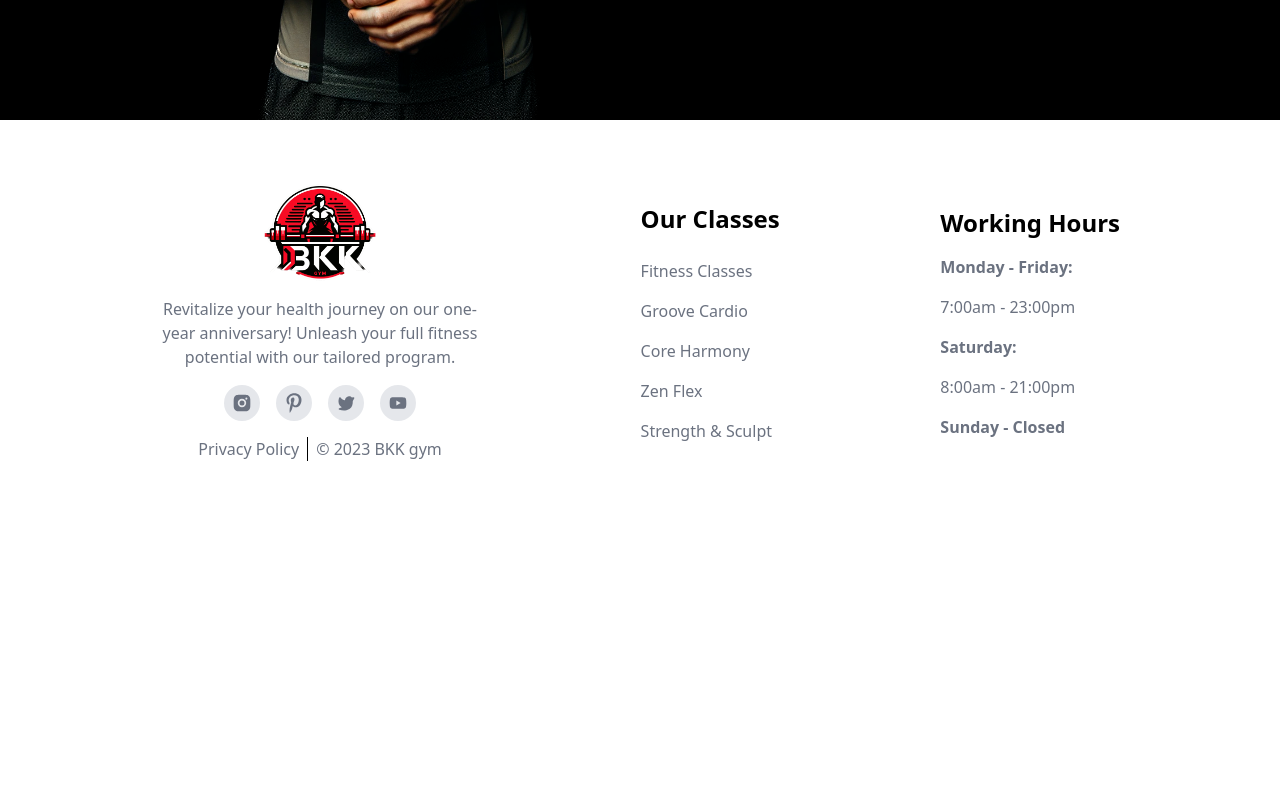
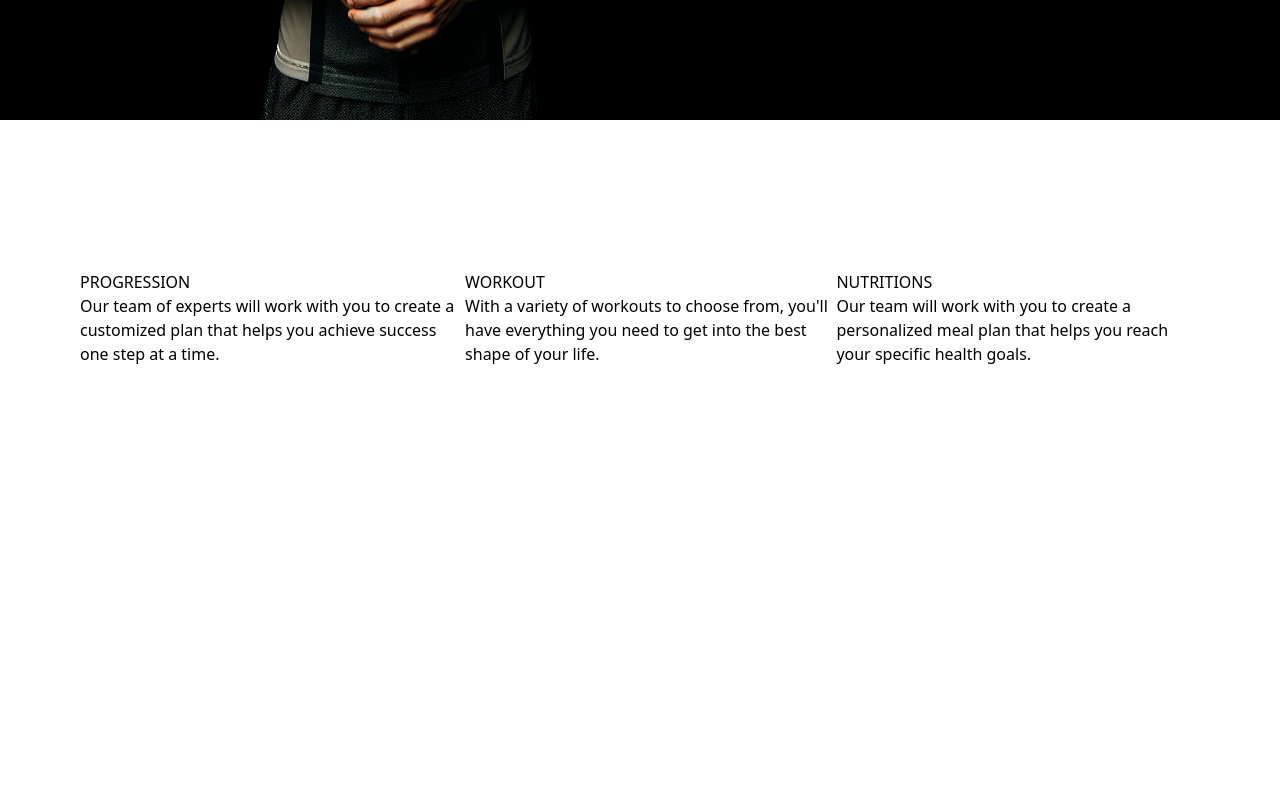
Before and after one commit to OnigiriKing/new-project, a React (Create React App) app: page / in a window 1280 px wide. Shown: the part 680-1480 px from the top of the page. Before the commit the page ends 1205 px from the top, so only its background shows below. Built offline with nearby package versions, Linux system fonts and the light colour scheme.

Commit message:
Welcome screen update

```diff
--- /dev/null
+++ b/src/components/homeComp/Home.About/About.jsx
@@ -0,0 +1,40 @@
+
+
+export default function About() {
+  return (
+    <div class="flex h-screen bg-white w-full justify-center">
+      <div class="w-full max-w-[70rem]">
+        <div class="flex">
+          <div>
+            <svg />
+            <h3>PROGRESSION</h3>
+            <p>
+              Our team of experts will work with you to create a customized plan
+              that helps you achieve success one step at a time.
+            </p>
+          </div>
+          <div>
+            <svg />
+            <h3>WORKOUT</h3>
+            <p>
+              With a variety of workouts to choose from, you'll have everything
+              you need to get into the best shape of your life.
+            </p>
+          </div>
+          <div>
+            <svg />
+            <h3>NUTRITIONS</h3>
+            <p>
+              Our team will work with you to create a personalized meal plan
+              that helps you reach your specific health goals.
+            </p>
+          </div>
+        </div>
+        <div>
+          <div></div>
+          <div></div>
+        </div>
+      </div>
+    </div>
+  );
+}
--- a/src/components/homeComp/Home.jsx
+++ b/src/components/homeComp/Home.jsx
@@ -1,11 +1,12 @@
-
-import Welcome from "./Home.Welcome.jsx/Welcome";
+import Welcome from "./Home.Welcome/Welcome";
+import About from "./Home.About/About";
 
 export default function Home() {
 
   return (
     <div class="">
     <Welcome />
+    <About />
     </div>
   );
 }
```
Also changed, not shown: src/components/homeComp/Home.Welcome/Welcome.jsx (renamed from src/components/homeComp/Home.Welcome.jsx/Welcome.jsx).
